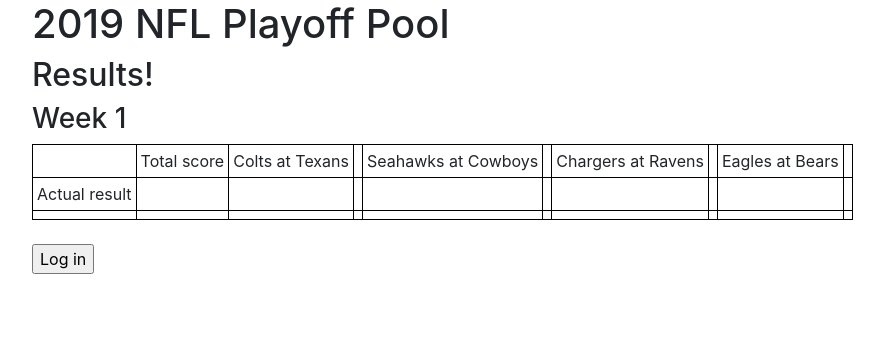
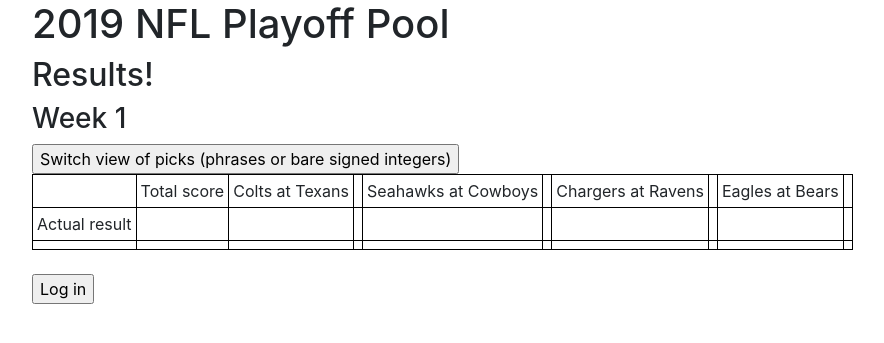
Before and after one commit to TomHayosh/playoff_pool, a Django app: page /picks/results/ in a window 1280 px wide. Shown: the top 343 px of the page, without its empty margins (53-937 px from the left). Run offline with Django 3.2, Linux system fonts and the light colour scheme; data that the repository does not hold is empty; some libraries are stand-ins or nearby versions.

Commit message:
Support switching between phrase and signed integer views of results.

```diff
--- a/pool/templates/results.html
+++ b/pool/templates/results.html
@@ -4,6 +4,12 @@
 
 {% block pagebody %}
   <h3>Week 1</h3>
+  {% if game_1_started %}
+  <form method="POST" action="/picks/alternate_view">
+    <input type="submit" id="alternate" value="Switch view of picks (phrases or bare signed integers)"/>
+    {% csrf_token %}
+  </form>
+  {% endif %}
   <table id="week_1_table" cellpadding="4">
     {% for row in data %}
     <tr>
--- a/pool/urls.py
+++ b/pool/urls.py
@@ -13,15 +13,14 @@ Including another URLconf
     1. Import the include() function: from django.urls import include, path
     2. Add a URL to urlpatterns:  path('blog/', include('blog.urls'))
 """
-from django.contrib import admin
 from django.urls import path
 from pool import views
 
 urlpatterns = [
     path('new', views.new_picks, name='new_picks'),
     path('', views.view_picks, name='view_picks'),
-    path('update_picks', views.update_picks,
-         name='update_picks'),
+    path('update_picks', views.update_picks, name='update_picks'),
     path('edit/', views.edit_picks, name='edit_picks'),
     path('results/', views.results, name='results'),
+    path('alternate_view', views.alternate_view, name='alternate_view')
 ]
--- a/pool/views.py
+++ b/pool/views.py
@@ -28,6 +28,14 @@ def update_started():
         started[2] = True
     if datetime.datetime.now() > datetime.datetime(2019, 1, 6, 21, 30):
         started[3] = True
+
+
+@login_required
+def alternate_view(request):
+    pick_set = PickSet.objects.get(name=request.user.username)
+    pick_set.results_preference = 1 - pick_set.results_preference
+    pick_set.save()
+    return redirect('/picks/results/')
 
 
 def signup(request):
@@ -79,7 +87,6 @@ def results(request, whatif=0):
         results_pref = pick_set.results_preference
     except PickSet.DoesNotExist:
         results_pref = 0
-    results_pref = 0
 
     data = [
         [
@@ -147,7 +154,9 @@ def results(request, whatif=0):
         else:
             data.append(row)
 
-    return render(request, 'results.html', {'data': data, 'whatif': True})
+    return render(request, 'results.html', {
+        'data': data, 'whatif': True, 'game_1_started': started[0]
+    })
 
 
 def profile(request):
```
